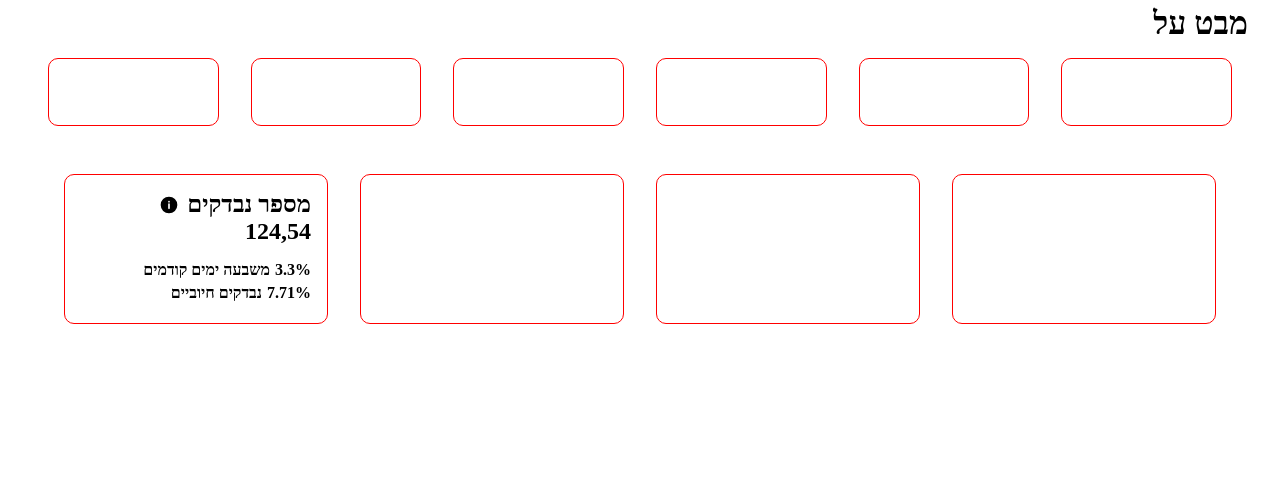
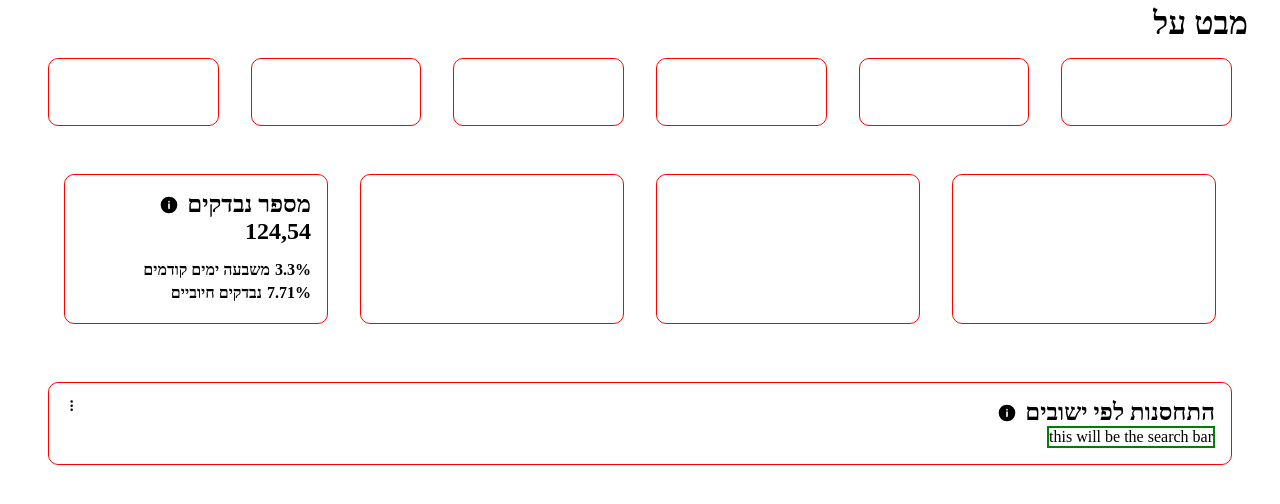
Before and after one commit to zorchar/corona-dash-board, a website: page index.html in a window 1280 px wide. Drawn offline with Linux system fonts and the light colour scheme.

Commit message:
doing by-settlement

```diff
--- a/index.html
+++ b/index.html
@@ -32,7 +32,7 @@
     </header> -->
 
     <main>
-        <div class="section-container">
+        <div id="overview" class="section-container">
             <h1 class="overview__header">מבט על</h1>
             <div class="info-squares-container">
                 <div class="info-square-container">
@@ -91,8 +91,32 @@
 
 
 
-        <div class="section-container vaccination-by-settlement-container">
+        <div id="vaccination-of-population" class="section-container">
+            <div class="info-square-container vaccination-by-settlement">
+                <div class="info-square">
+                    <button>
+                        <svg xmlns="http://www.w3.org/2000/svg" aria-hidden="true" role="img" width="1em" height="1em"
+                            viewBox="0 0 16 16">
+                            <path
+                                d="M9.5 13a1.5 1.5 0 1 1-3 0a1.5 1.5 0 0 1 3 0zm0-5a1.5 1.5 0 1 1-3 0a1.5 1.5 0 0 1 3 0zm0-5a1.5 1.5 0 1 1-3 0a1.5 1.5 0 0 1 3 0z">
+                            </path>
+                        </svg>
+                    </button>
+                    <div class="info-square__main-header">
+                        <h3 class="info-square-main-header__headline">התחסנות לפי ישובים</h3>
+                        <svg xmlns="http://www.w3.org/2000/svg" aria-hidden="true" role="img" width="1em" height="1em"
+                            viewBox="0 0 24 24">
+                            <path
+                                d="M12 2a10 10 0 1 0 10 10A10 10 0 0 0 12 2zm1 14a1 1 0 0 1-2 0v-5a1 1 0 0 1 2 0zm-1-7a1 1 0 1 1 1-1 1 1 0 0 1-1 1z">
+                            </path>
+                        </svg>
+                    </div>
+                    <div class="search-bar">this will be the search bar</div>
+                    <div class="by-settlement-grid">
 
+                    </div>
+                </div>
+            </div>
         </div>
 
 
--- a/styles/scss/info-squares.scss
+++ b/styles/scss/info-squares.scss
@@ -16,18 +16,6 @@
     }
 }
 
-.last-7-days {
-    display: flex;
-    flex-wrap: wrap;
-    width: 100%;
-    .info-square-container {
-        width: 50%;
-        @media (min-width: 768px) {
-            width: 25%;
-        }
-    }
-}
-
 .info-square {
     display: flex;
     flex-wrap: wrap;
@@ -36,6 +24,7 @@
     border: solid 1px red;
     border-radius: 10px;
     padding: 16px;
+    overflow: auto;
 }
 
 .info-square__main-header {
--- /dev/null
+++ b/styles/scss/overview.scss
@@ -0,0 +1,11 @@
+.last-7-days {
+    display: flex;
+    flex-wrap: wrap;
+    width: 100%;
+    .info-square-container {
+        width: 50%;
+        @media (min-width: 768px) {
+            width: 25%;
+        }
+    }
+}
--- a/styles/scss/styles.scss
+++ b/styles/scss/styles.scss
@@ -1,5 +1,6 @@
 @use "./header.scss";
 @use "./info-squares.scss";
+@use "./overview.scss";
 @use "./vaccination-by-settlement.scss";
 
 * {
--- a/styles/scss/vaccination-by-settlement.scss
+++ b/styles/scss/vaccination-by-settlement.scss
@@ -1,4 +1,21 @@
-.vaccination-by-settlement-container {
+.vaccination-by-settlement {
     display: flex;
     width: 100%;
+    .info-square {
+        position: relative;
+    }
+    button {
+        border: none;
+        background: none;
+        position: absolute;
+        left: 16px;
+        top: 16px;
+    }
 }
+
+.search-bar {
+    border: solid 2px green;
+}
+
+.by-settlement-grid {
+}
```
Also changed, not shown: styles/css/info-squares.css, styles/css/overview.css (added), styles/css/styles.css, styles/css/vaccination-by-settlement.css.
